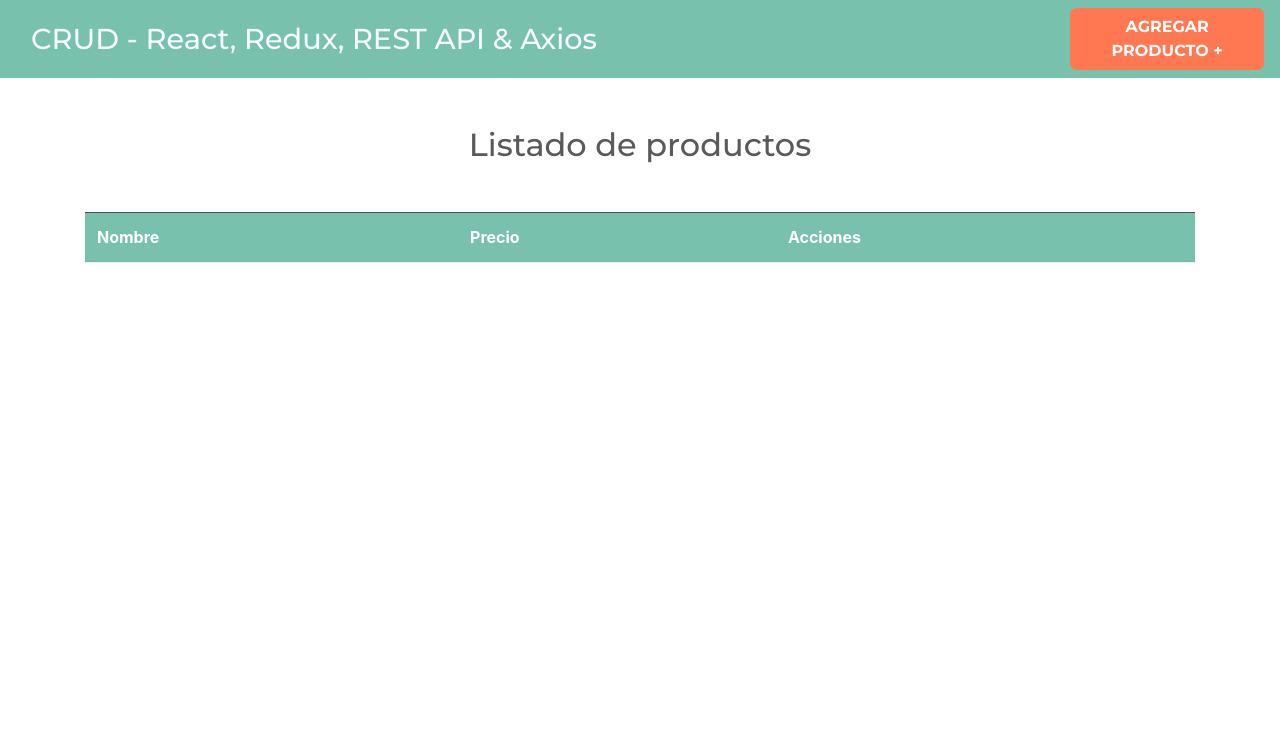
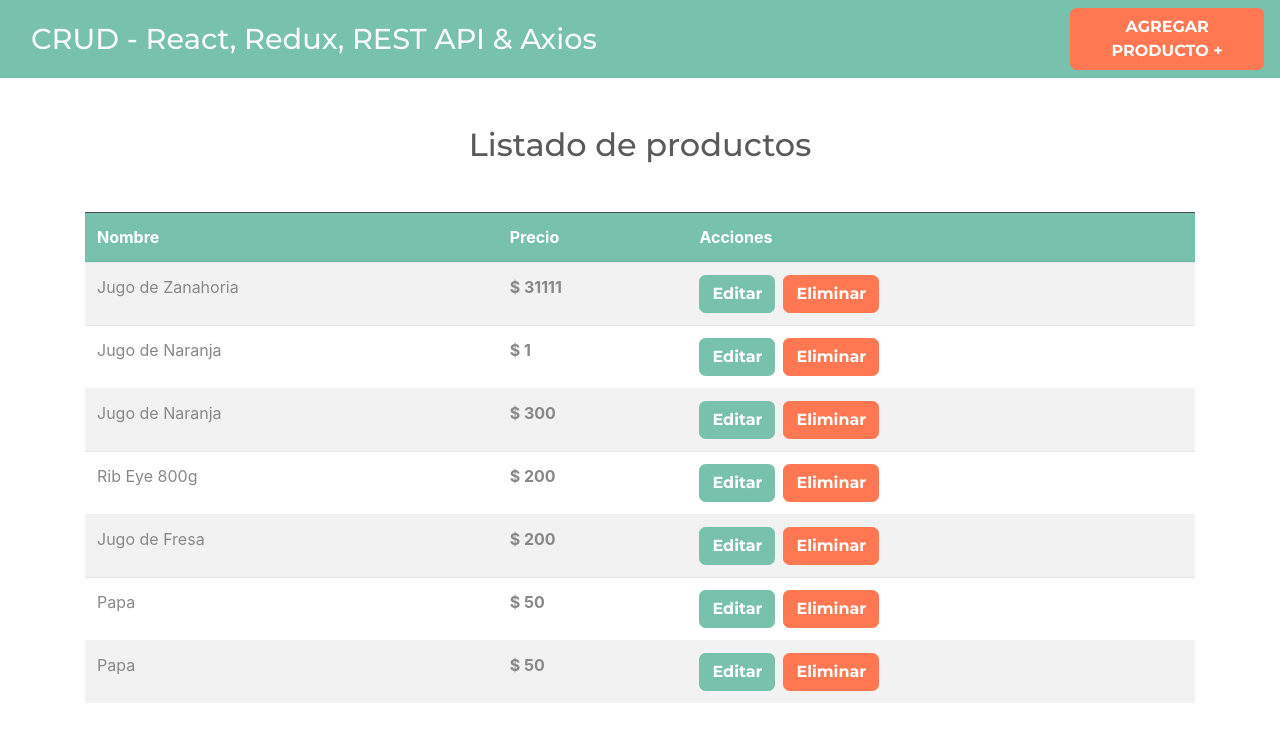
Before and after one commit to Julianrios84/react_redux_crud, a React (Create React App) app: page / in a window 1280 px wide. Shown: the top 742 px of the page. Built offline with nearby package versions, Linux system fonts and the light colour scheme; data requests are answered from the project's data file.

Commit message:
Mostrando los Productos en la interfaz

```diff
--- a/src/actions/product.actions.js
+++ b/src/actions/product.actions.js
@@ -1,62 +1,79 @@
 import {
-  CREATE_PRODUCT, CREATE_PRODUCT_SUCCESS, CREATE_PRODUCT_ERROR,
-  DOWNLOADING_PRODUCTS, DOWNLOADING_PRODUCTS_SUCCESS, DOWNLOADING_PRODUCTS_ERROR
-} from '../types'
+  CREATE_PRODUCT,
+  CREATE_PRODUCT_SUCCESS,
+  CREATE_PRODUCT_ERROR,
+  DOWNLOADING_PRODUCTS,
+  DOWNLOADING_PRODUCTS_SUCCESS,
+  DOWNLOADING_PRODUCTS_ERROR
+} from '../types';
 
-import clientAxios from '../config/axios.config'
-import Swal from 'sweetalert2'
+import clientAxios from '../config/axios.config';
+import Swal from 'sweetalert2';
 
 export function createProductAction(product) {
   return async (dispatch) => {
-    dispatch(createProduct())
+    dispatch(createProduct());
 
     try {
       // Insertar en la API
-      await clientAxios.post('/products', product)
+      await clientAxios.post('/products', product);
       // Actualizar el state
-      dispatch(createProductSuccess(product))
+      dispatch(createProductSuccess(product));
       // Alerta
-      Swal.fire(
-        'Correcto',
-        'El producto se creo correctamente.',
-        'success'
-      )
+      Swal.fire('Correcto', 'El producto se creo correctamente.', 'success');
     } catch (error) {
       // Si hay un error cambiaar el state
-      dispatch(createProductError(true))
+      dispatch(createProductError(true));
       // Alerta Error
       Swal.fire({
         icon: 'error',
         title: 'Error',
         text: 'Hubo un error, intenta de nuevo'
-      })
+      });
     }
-  }
+  };
 }
 
 const createProduct = () => ({
   type: CREATE_PRODUCT,
   payload: true
-})
+});
 
 const createProductSuccess = (product) => ({
   type: CREATE_PRODUCT_SUCCESS,
   payload: product
-})
+});
 
 const createProductError = (status) => ({
   type: CREATE_PRODUCT_ERROR,
   payload: status
-})
-
+});
 
 export function downloadingProductsAction() {
   return async (dispatch) => {
-    dispatch(downloadingProducts())
-  }
+    dispatch(downloadingProducts());
+
+    try {
+      const response = await clientAxios.get('/products');
+      dispatch(downloadingProductsSuccess(response.data));
+    } catch (error) {
+      dispatch(downloadingProductsError());
+    }
+  };
 }
 
 const downloadingProducts = () => ({
   type: DOWNLOADING_PRODUCTS,
   payload: true
-})
+});
+
+const downloadingProductsSuccess = (products) => ({
+  type: DOWNLOADING_PRODUCTS_SUCCESS,
+  payload: products
+});
+
+
+const downloadingProductsError = () => ({
+  type: DOWNLOADING_PRODUCTS_ERROR,
+  payload: true
+});
--- /dev/null
+++ b/src/components/Product.js
@@ -0,0 +1,22 @@
+import { Link } from 'react-router-dom';
+
+const Product = ({ product }) => {
+  const { id, name, price } = product;
+
+  return (
+    <tr>
+      <td>{name}</td>
+      <td>
+        <span className="font-weight-bold">$ {price}</span>
+      </td>
+      <td className="acciones">
+        <Link to={`product/update/${id}`} className="btn btn-primary mr-2">
+          Editar
+        </Link>
+        <button type='button' className='btn btn-danger'>Eliminar</button>
+      </td>
+    </tr>
+  );
+};
+
+export default Product;
--- a/src/components/ProductList.js
+++ b/src/components/ProductList.js
@@ -1,6 +1,7 @@
-import { Fragment, useEffect } from "react"
+import { Fragment, useEffect } from 'react';
 import { useDispatch, useSelector } from 'react-redux';
 import { downloadingProductsAction } from '../actions/product.actions';
+import Product from './Product';
 
 const ProductList = () => {
   // utilizar use dispatch y te crea una funcion
@@ -8,9 +9,12 @@ const ProductList = () => {
 
   useEffect(() => {
     // Consultar la API
-    const loadProducts = ( ) => dispatch(downloadingProductsAction())
+    const loadProducts = () => dispatch(downloadingProductsAction());
     loadProducts();
-  }, [])
+  }, []);
+
+  // Acceder al state del store
+  const products = useSelector((state) => state.products.products);
 
   return (
     <Fragment>
@@ -23,10 +27,20 @@ const ProductList = () => {
             <th scope="col">Acciones</th>
           </tr>
         </thead>
-        <tbody></tbody>
+        <tbody>
+          {products.length === 0 ? (
+            <tr>
+              <td colSpan="3">No hay productos</td>
+            </tr>
+          ) : (
+            products.map((product) => (
+              <Product key={product.id} product={product} />
+            ))
+          )}
+        </tbody>
       </table>
     </Fragment>
-  )
-}
+  );
+};
 
-export default ProductList
+export default ProductList;
--- a/src/reducers/product.reducer.js
+++ b/src/reducers/product.reducer.js
@@ -25,6 +25,7 @@ export default function (state = initialState, action) {
         products: [...state.products, action.payload]
       }
 
+    case DOWNLOADING_PRODUCTS_ERROR:
     case CREATE_PRODUCT_ERROR:
       return {
         ...state,
@@ -32,6 +33,15 @@ export default function (state = initialState, action) {
         error: action.payload
       }
 
+    case DOWNLOADING_PRODUCTS_SUCCESS:
+      return {
+        ...state,
+        loading: false,
+        error: null,
+        products: action.payload
+      }
+
+
     default:
       return state;
   }
```
